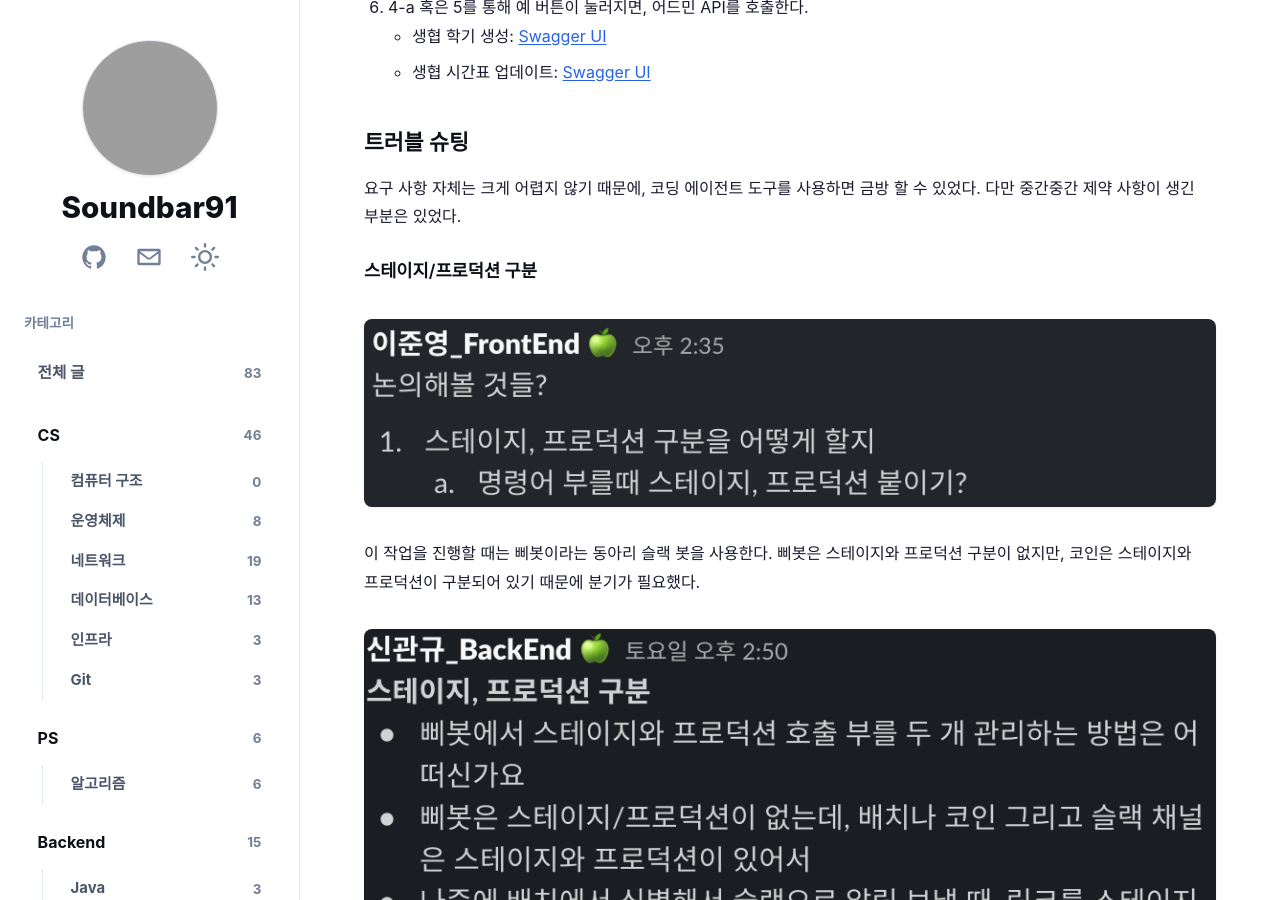
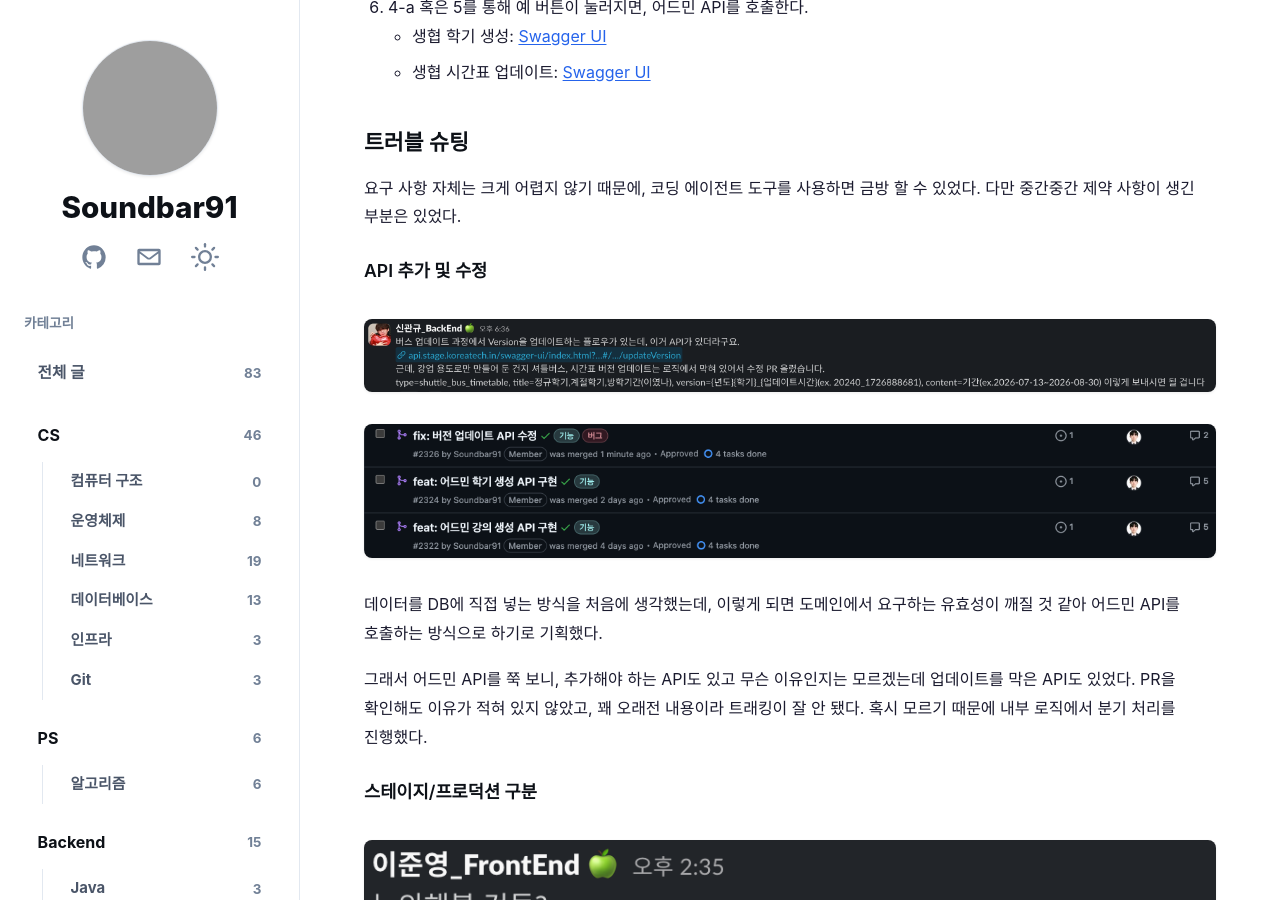
Before and after one commit to Soundbar91/Soundbar91.github.io, a Jekyll site: the page built from _posts/2026-08-10-ai-work-automation.md, in a window 1280 px wide and 900 px high, scrolled down 3267 px. Built offline with Jekyll 4.4.1, drawn with Linux system fonts in a browser that asks for light colours; some web fonts are replaced; grey boxes are pictures that could not be loaded.

Commit message:
docs: AI 업무 자동화 포스팅 내용 추가

```diff
--- a/_posts/2026-08-10-ai-work-automation.md
+++ b/_posts/2026-08-10-ai-work-automation.md
@@ -69,6 +69,16 @@ excerpt: 코인 서비스의 AI 업무 자동화 과정을 알아보자
 
 요구 사항 자체는 크게 어렵지 않기 때문에, 코딩 에이전트 도구를 사용하면 금방 할 수 있었다. 다만 중간중간 제약 사항이 생긴 부분은 있었다.
 
+#### API 추가 및 수정
+
+![](/assets/images/posts/ai-work-automation/api-update-01.png)
+
+![](/assets/images/posts/ai-work-automation/api-update-02.png)
+
+데이터를 DB에 직접 넣는 방식을 처음에 생각했는데, 이렇게 되면 도메인에서 요구하는 유효성이 깨질 것 같아 어드민 API를 호출하는 방식으로 하기로 기획했다.
+
+그래서 어드민 API를 쭉 보니, 추가해야 하는 API도 있고 무슨 이유인지는 모르겠는데 업데이트를 막은 API도 있었다. PR을 확인해도 이유가 적혀 있지 않았고, 꽤 오래전 내용이라 트래킹이 잘 안 됐다. 혹시 모르기 때문에 내부 로직에서 분기 처리를 진행했다.
+
 #### 스테이지/프로덕션 구분
 
 ![](/assets/images/posts/ai-work-automation/image-04.png)
```
Also changed, not shown: assets/images/posts/ai-work-automation/api-update-01.png (added), assets/images/posts/ai-work-automation/api-update-02.png (added).
